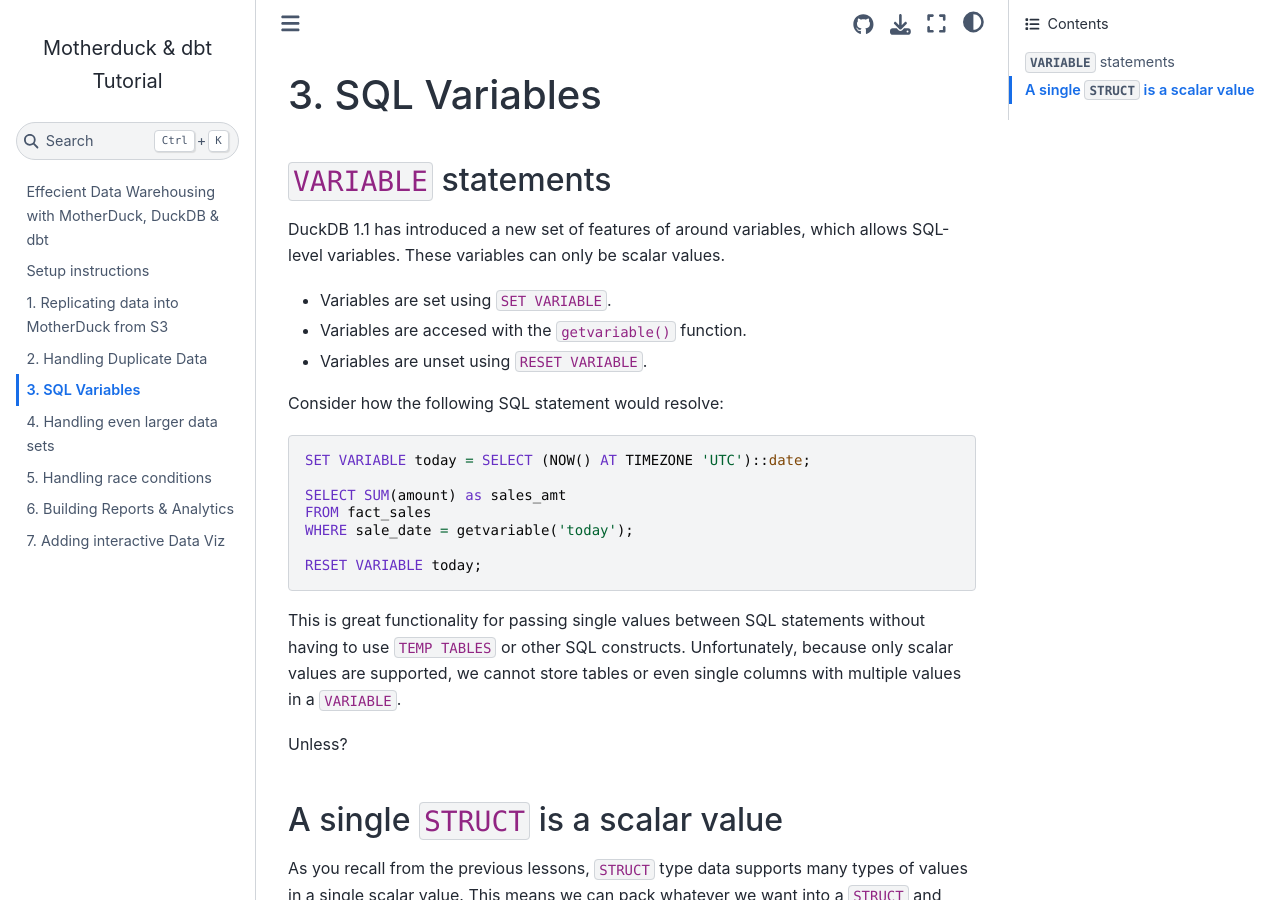
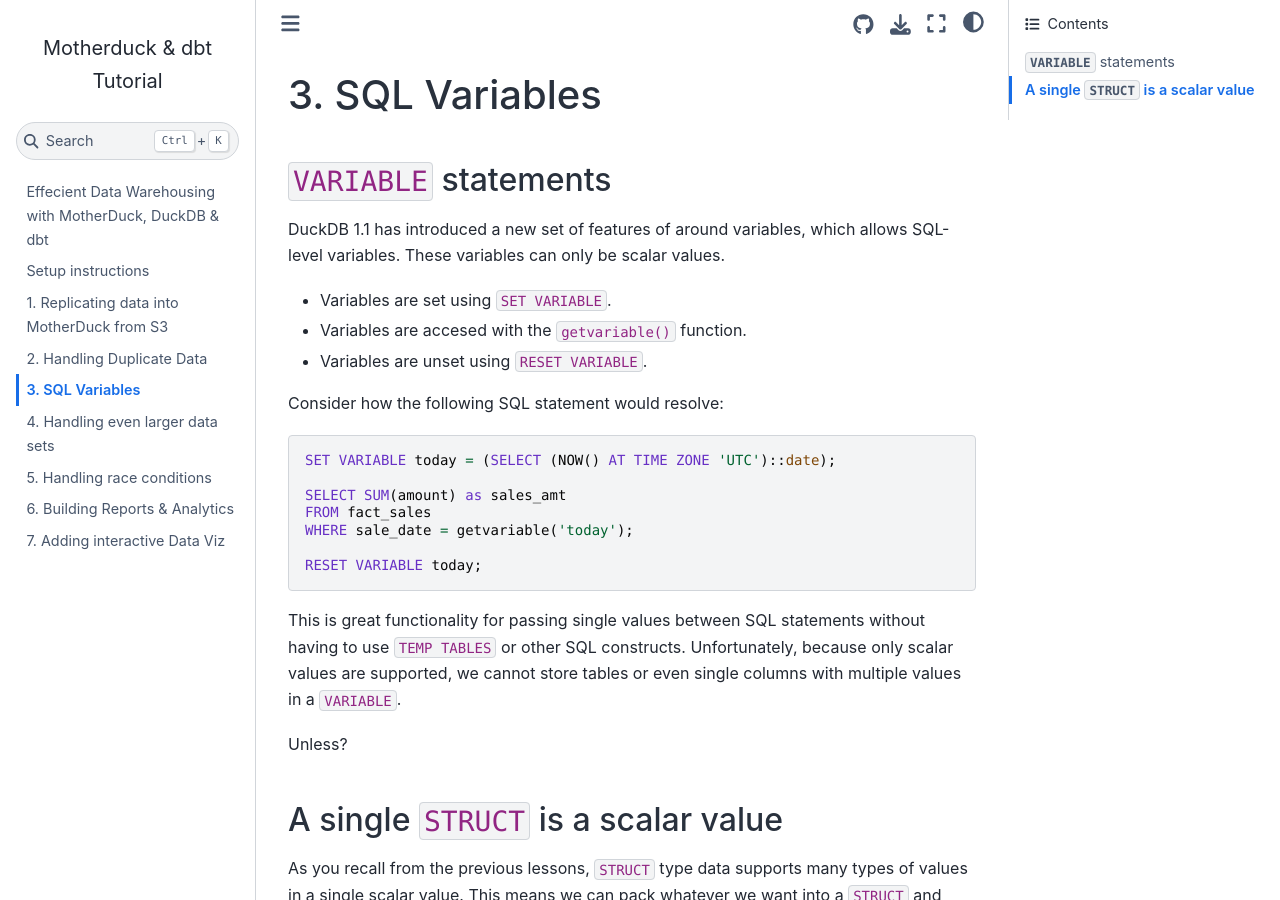
Before and after one commit to MotherDuck-Open-Source/dbt-tutorial, a Jupyter Book: the page built from 3_sql-variables.md, in a window 1280 px wide and 900 px high. Built offline with Jupyter Book 1.0.4 settings and Sphinx 7.4.7 and the Sphinx Book theme 1.1.4, drawn with Linux system fonts in a browser that asks for light colours; pages that are not in the unit, such as notebooks, are missing from menus.

Commit message:
fix time zone

````diff
--- a/3_sql-variables.md
+++ b/3_sql-variables.md
@@ -24,7 +24,7 @@ DuckDB 1.1 has introduced a new set of features of around variables, which allow
 Consider how the following SQL statement would resolve:
 
 ```sql
-SET VARIABLE today = SELECT (NOW() AT TIMEZONE 'UTC')::date;
+SET VARIABLE today = (SELECT (NOW() AT TIME ZONE 'UTC')::date);
 
 SELECT SUM(amount) as sales_amt
 FROM fact_sales
````
